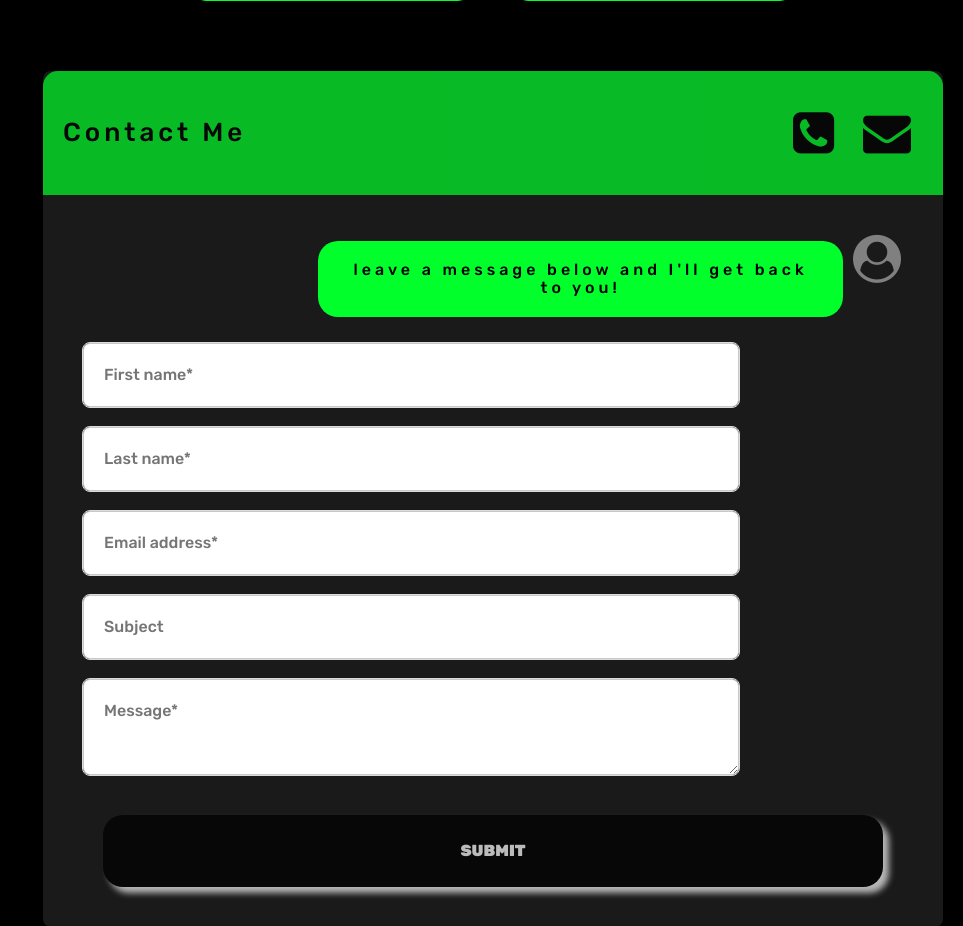
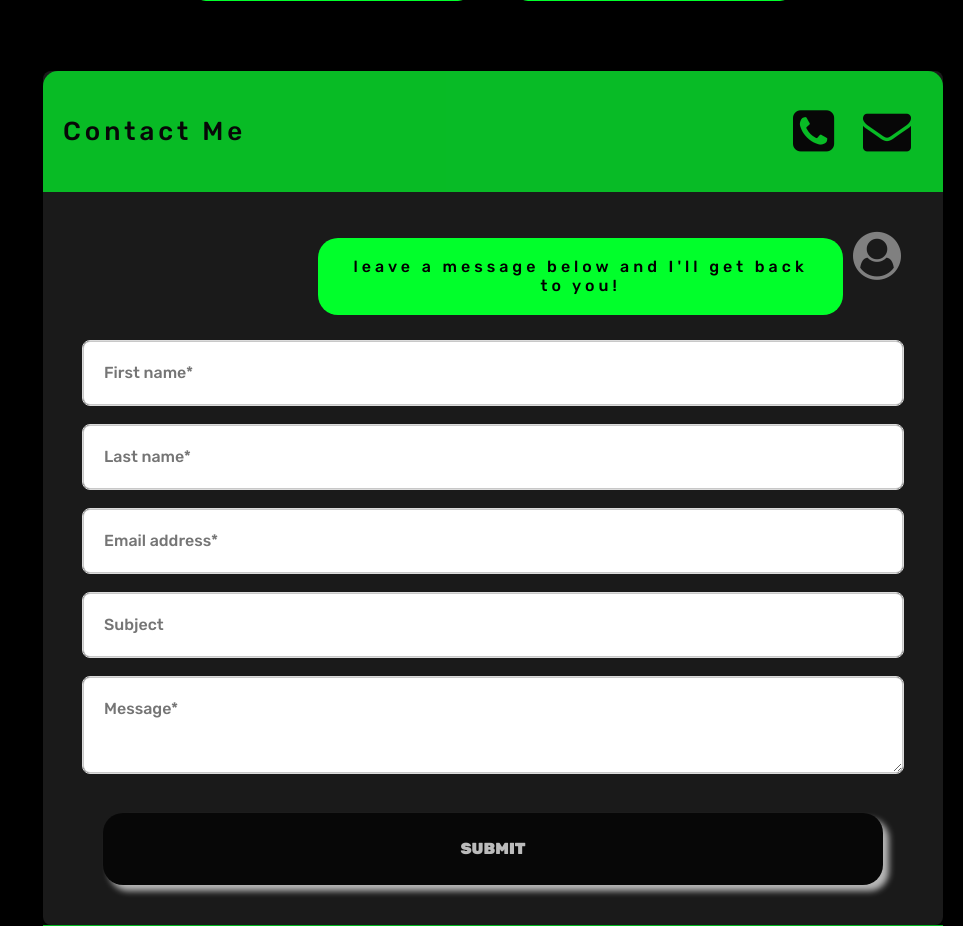
Before and after one commit to ViolaLast/portfolio, a PHP site: page / in a window 1280 px wide. Shown: the part 4378-5304 px from the top of the page, without its empty margins (317-1280 px from the left). Run offline with PHP 8.4, Linux system fonts and the light colour scheme.

Commit message:
Copyright footer to be centered with the other content found in the main div. Burger button + Main Header Title  to be centered with the other content found in the main div. Have the textfields in the Contact Me section span across the main div on larger screen sizes.

```diff
--- a/css/portstyle.css
+++ b/css/portstyle.css
@@ -86,13 +86,19 @@
     margin: 20px !important;
     align-self: stretch;
   }
+  .contact-input input, textarea {
+    width: 100% !important;
+  }
   .m1200 {
     max-width: 1200px;
     justify-content: center;
     align-items: center;
   }
-  .main {
+  .main, .f-text, .welcome {
     padding: 0 0 0 340px !important;
+  }
+  .menu-btn {
+    display: none !important;
   }
   .aboutme {
     padding: 50px 20px !important;
@@ -117,6 +123,8 @@
   list-style: none;
   font-family: "Rubik", sans-serif;
   font-weight: 500;
+  scroll-behavior: smooth;
+  text-decoration: none;
 }
 * a {
   text-decoration: none;
@@ -781,8 +789,8 @@ iframe {
 
 .ch2 {
   align-self: center;
-  line-height: 2rem;
   font-size: 26px;
+  display: flex;
 }
 
 .contact-btn {
--- a/index.html
+++ b/index.html
@@ -92,10 +92,10 @@
                             <div class="wrapper">
                                     <div class="static-txt">I'm</div>
                                 <ul class="dynamic-txts">
-                                    <li><span>Violeta Last </span></li>
-                                    <li><span>Creative</span></li>
-                                    <li><span>Designer</span></li>
-                                    <li><span>Developer</span></li>
+                                    <li><span> Violeta </span></li>
+                                    <li><span> Creative </span></li>
+                                    <li><span> Designer </span></li>
+                                    <li><span> Developer </span></li>
                                 </ul>
                             </div>
                         </div>
@@ -239,7 +239,7 @@
                                 <iframe src="https://violalast.github.io/Netmatters-Website/" class="netmatters" scrolling="no"></iframe>
                                 <div class="description">
                                             <h3>Netmatters</h3>
-                                            <p class="summary">Recreated the Netmatters homepage using HTML ans SCC...</p>
+                                            <p class="summary">Recreated the Netmatters homepage using HTML and CSS...</p>
                                     <div>
                                         <ul class="list">
                                             <li class="h">HTML</li>
@@ -368,12 +368,12 @@
 
                                                 <div class="form-input">
                                                     <input type="text" id="first-name" name="first_name" placeholder="First name*" required >
-                                                    <input type="text" id="last-name" name="last_name" placeholder="Last name*" required >
+                                                    <input type="text" id="last-name" name="last_name" placeholder="Last name*" required  >
 
                                                     <input type="email" id="email" name="email" placeholder="Email address*" required >
                                                     <input type="text" id="subject" name="subject" placeholder="Subject" >
 
-                                                    <textarea id="contact-message" name="message" placeholder="Message*" required></textarea>
+                                                    <textarea id="contact-message" name="message" placeholder="Message*" required ></textarea>
 
                                                     <button class="submit" type="submit"><b>Submit</b></button>
                                                 </div>
--- a/scss/media.scss
+++ b/scss/media.scss
@@ -104,13 +104,20 @@ justify-content: center;
         margin:20px !important;
         align-self: stretch;
     }
+    .contact-input input, textarea {
+        width: 100% !important;
+    }
+
 .m1200{
     max-width: 1200px;
     justify-content: center;
     align-items: center;
 }
-.main{
+.main, .f-text, .welcome{
     padding: 0 0 0 340px !important;
+}
+.menu-btn{
+    display: none !important;
 }
 
 .aboutme {
--- a/scss/portstyle.scss
+++ b/scss/portstyle.scss
@@ -1,4 +1,3 @@
-
 
 //--------------------------------------------------------------------------------- Importing Google Fonts
 @import url('https://fonts.googleapis.com/css2?family=Rubik:wght@400;500;600;900&display=swap');
@@ -28,6 +27,8 @@ $color-dark-green: #147147;
     list-style: none;
     font-family: 'Rubik', sans-serif;
     font-weight: 500;
+    scroll-behavior: smooth;
+    text-decoration: none;
 
     & a {
         text-decoration: none;
@@ -48,7 +49,6 @@ $color-dark-green: #147147;
     align-items: center;
     display:grid;
     letter-spacing: 4px;
-
 }
 
 // ::-webkit-scrollbar {
@@ -698,8 +698,8 @@ justify-content: center;
       }
       .ch2{
        align-self: center;
-       line-height: 2rem;
        font-size: 26px;
+       display: flex;
 
 
       }
```
Also changed, not shown: css/media.css (+7 -1 lines), 2 other files.
